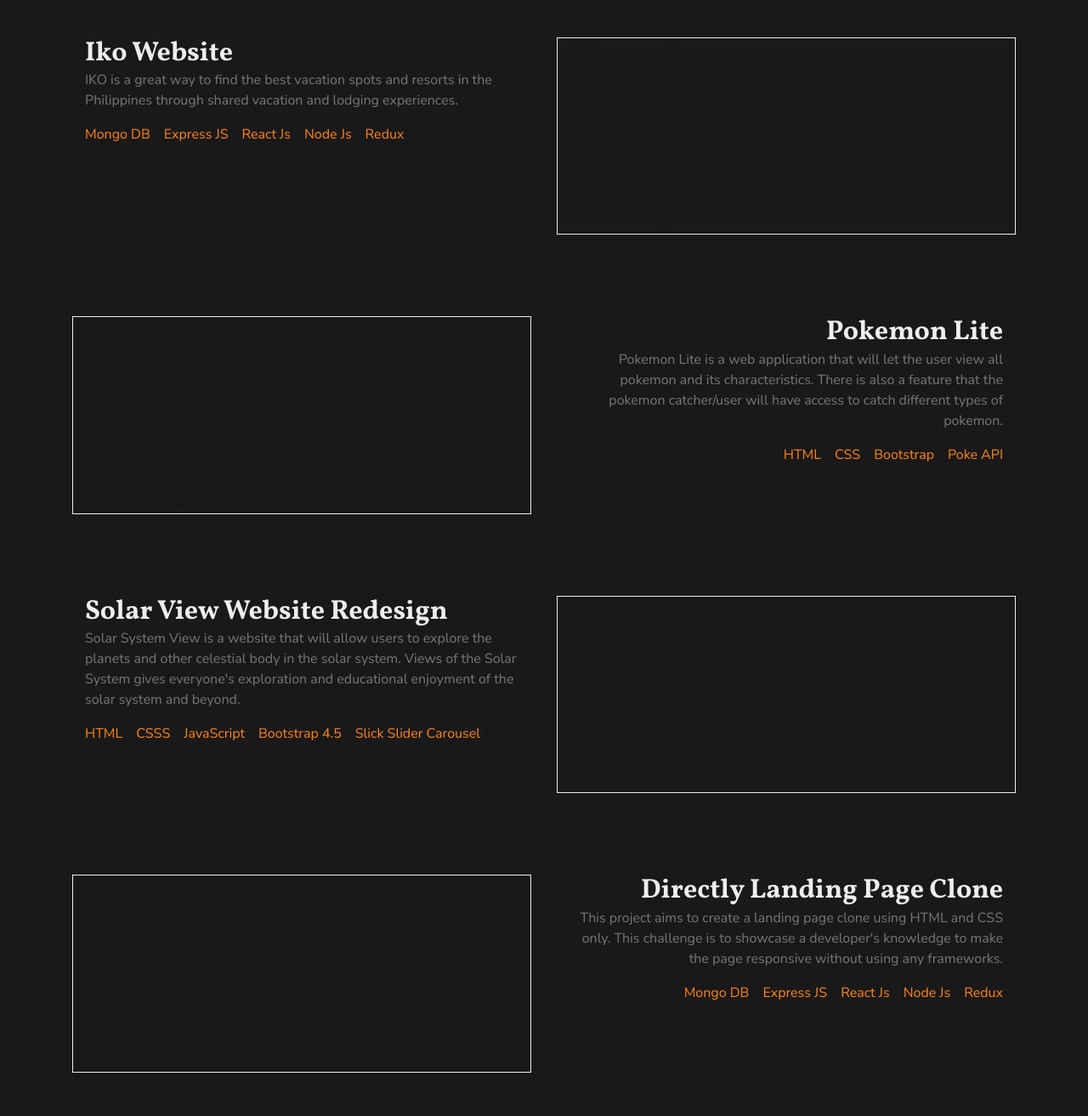
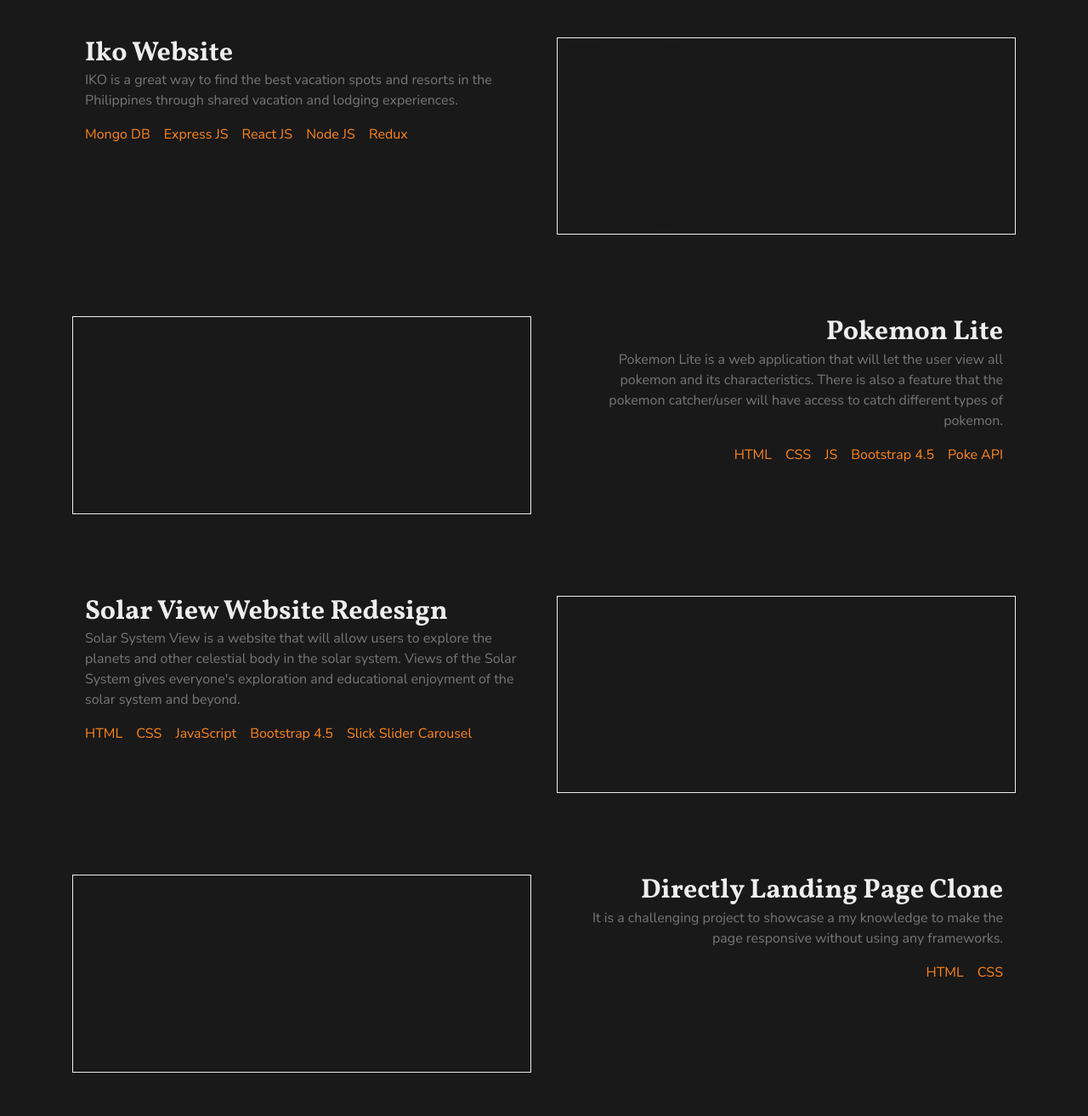
Before and after one commit to nocosharold/hn-portfolio, a Gatsby site: page / in a window 1280 px wide. Shown: the part 1752-3065 px from the top of the page at 85% size. Built offline with nearby package versions, Linux system fonts and the light colour scheme; Gatsby itself is replaced by a stand-in of ours.

Commit message:
fixed spelling and added some description from projects

```diff
--- a/src/pages/index.js
+++ b/src/pages/index.js
@@ -184,8 +184,8 @@ const IndexPage = ({ data }) => {
                 <div className="d-flex justify-content-start flex-wrap mb-5">
                 <span className="mr-3">Mongo DB</span>
                 <span className="mr-3">Express JS</span>
-                <span className="mr-3">React Js</span>
-                <span className="mr-3">Node Js</span>
+                <span className="mr-3">React JS</span>
+                <span className="mr-3">Node JS</span>
                 <span className="mr-3">Redux</span>
                 </div>
               </Col>
@@ -213,7 +213,8 @@ const IndexPage = ({ data }) => {
                 <div className="d-flex justify-content-end flex-wrap mb-5">
                 <span className="ml-3">HTML</span>
                 <span className="ml-3">CSS</span>
-                <span className="ml-3">Bootstrap</span>
+                <span className="ml-3">JS</span>
+                <span className="ml-3">Bootstrap 4.5</span>
                 <span className="ml-3">Poke API</span>
                 </div>
               </Col>
@@ -240,7 +241,7 @@ const IndexPage = ({ data }) => {
                 </Container>
                 <div className="d-flex justify-content-start flex-wrap mb-5">
                 <span className="mr-3">HTML</span>
-                <span className="mr-3">CSSS</span>
+                <span className="mr-3">CSS</span>
                 <span className="mr-3">JavaScript</span>
                 <span className="mr-3">Bootstrap 4.5</span>
                 <span className="mr-3">Slick Slider Carousel</span>
@@ -264,15 +265,12 @@ const IndexPage = ({ data }) => {
               <Col className="col-12">
                 <Container className="px-0">
                   <p className="text-right">
-                  This project aims to create a landing page clone using HTML and CSS only. This challenge is to showcase a developer's knowledge to make the page responsive without using any frameworks.
+                  It is a challenging project to showcase a my knowledge to make the page responsive without using any frameworks.
                   </p>
                 </Container>
                 <div className="d-flex justify-content-end flex-wrap mb-5">
-                <span className="ml-3">Mongo DB</span>
-                <span className="ml-3">Express JS</span>
-                <span className="ml-3">React Js</span>
-                <span className="ml-3">Node Js</span>
-                <span className="ml-3">Redux</span>
+                <span className="ml-3">HTML</span>
+                <span className="ml-3">CSS</span>
                 </div>
               </Col>
             </Col>
```
